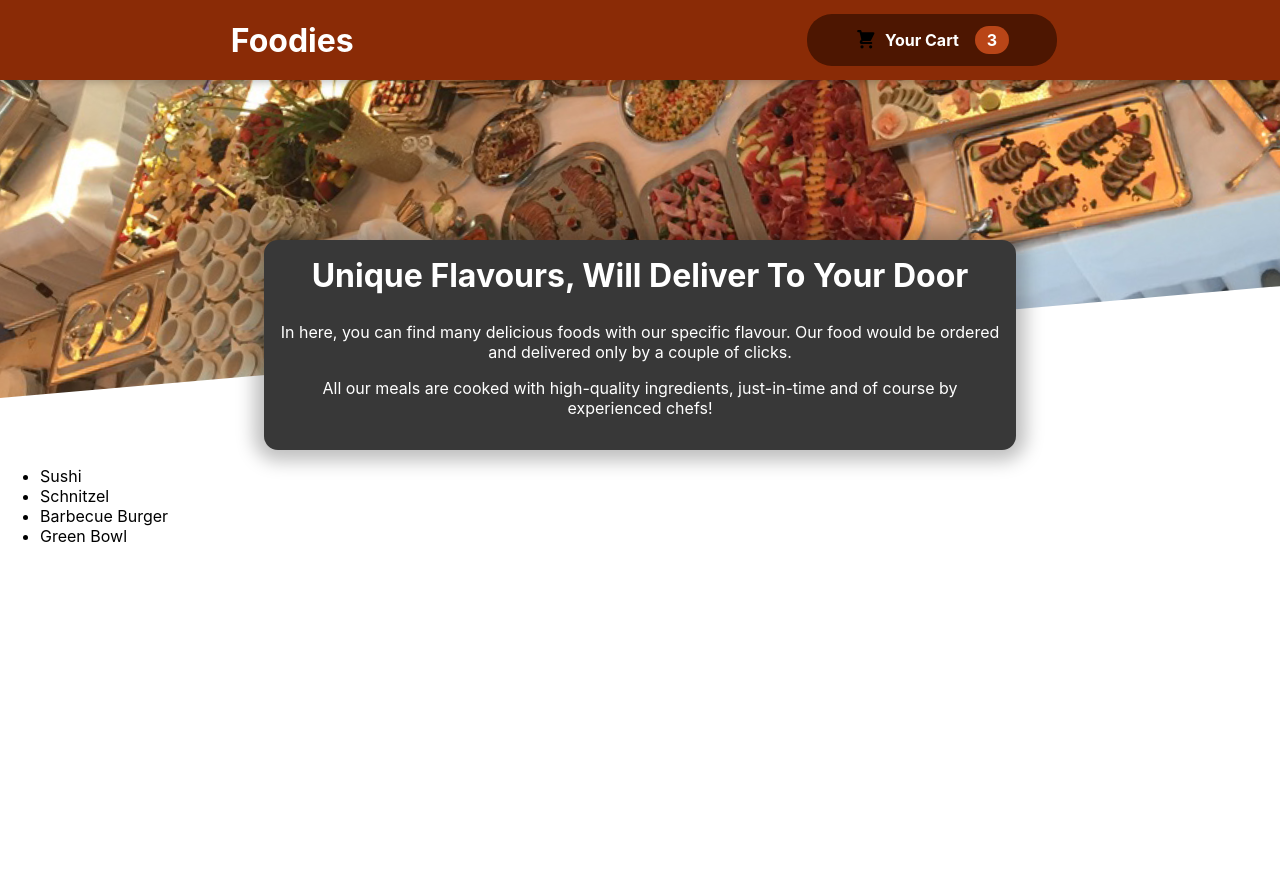
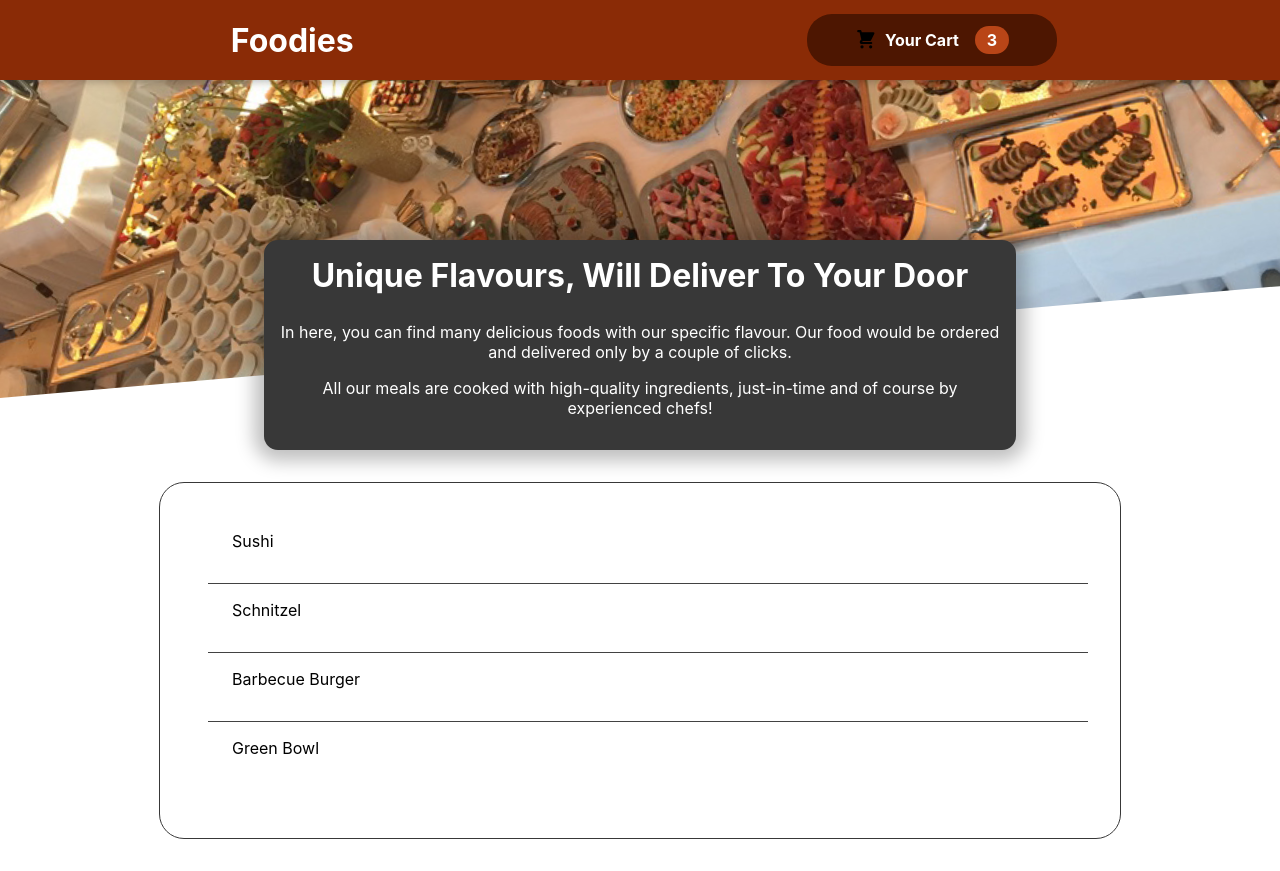
Before and after one commit to samane-jpg/order-app, a React (Create React App) app: page / in a window 1280 px wide. Before the commit the page ends 800 px from the top, so only its background shows below. Built offline with nearby package versions, Linux system fonts and the light colour scheme.

Commit message:
Add MealsItem structure

```diff
--- a/src/components/Meals/AvailableMeals.module.css
+++ b/src/components/Meals/AvailableMeals.module.css
@@ -0,0 +1,36 @@
+.meals {
+  max-width: 60rem;
+  width: 90%;
+  margin: 2rem auto;
+  animation: meals-appear 1s ease-out forwards;
+  background-color: rgb(255, 255, 255);
+  border: 1px solid #383838;
+  border-radius: 25px;
+}
+
+.meals ul {
+  list-style: none;
+  margin: 0;
+  padding: 2rem;
+}
+
+.meals li {
+     margin: 1rem auto 1rem 1rem;
+     padding: 0 2rem 2rem 1.5rem;
+     border-bottom: 1px solid rgb(66, 66, 66);
+}
+.meals ul li:last-child{
+     border-bottom: 0px;
+}
+
+@keyframes meals-appear {
+  from {
+    opacity: 0;
+    transform: translateY(3rem);
+  }
+
+  to {
+    opacity: 1;
+    transform: translateY(0);
+  }
+}
```
Also changed, not shown: src/components/Meals/MealsItem/MealsItem.js (added, +18 -0 lines), src/components/Meals/MealsItem/MealsItem.module.css (added), src/components/Meals/MealsItem/MealsItemForm.js (added), src/components/Meals/MealsItem/MealsItemForm.module.css (added).
